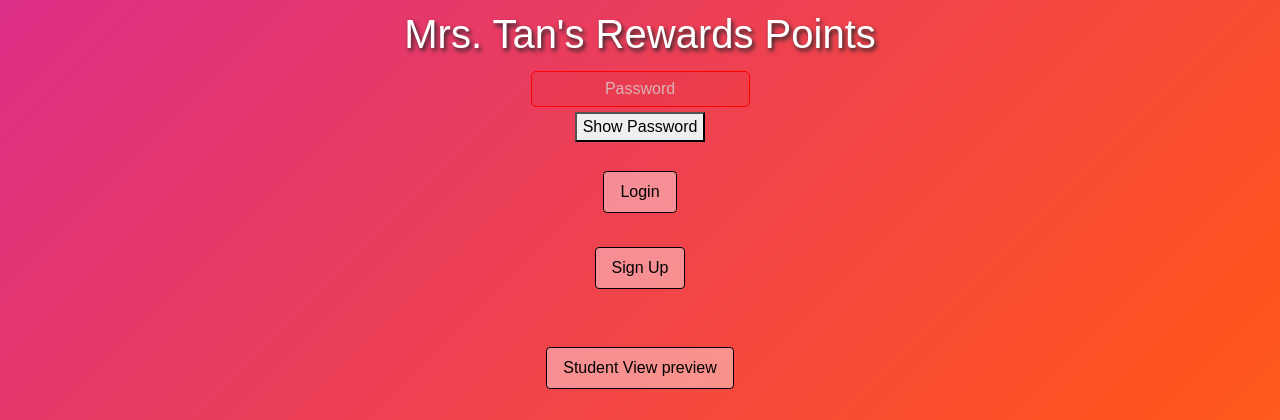
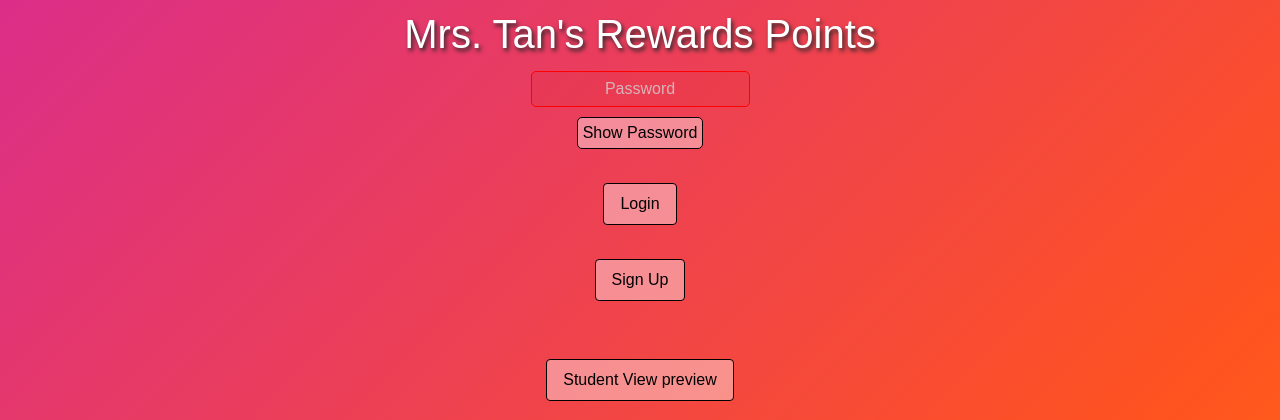
Before and after one commit to MatthiasMasiero/CompSci-RP-Website, a Flask app: page / in a window 1280 px wide. Shown: the top 420 px of the page. Run offline with Flask 2, Linux system fonts and the light colour scheme.

Commit message:
yea yea yea

```diff
--- a/static/login.css
+++ b/static/login.css
@@ -32,7 +32,6 @@ input:valid {
     border: 1px solid black;
 }
 
-input[type="togglePassword"]:hover {
-    /* background-color: #50a145; */
-    background-color: rgb(10, 10, 10);
+input[type="password"] {
+    text-align: center;
   }
--- a/templates/login.html
+++ b/templates/login.html
@@ -38,6 +38,24 @@
 
         toggleButton.addEventListener('click', togglePasswordVisibility);
       </script>
+
+      <style>
+        /* Style the button */
+        button#togglePassword {
+          background-color: rgba(255, 255, 255, 0.4);
+          border: 1px solid rgb(0, 0, 0);
+          padding: 3px 5px;
+          margin: 5px;
+          border-radius: 5px;
+          cursor: pointer;
+        }
+
+
+
+        button#togglePassword:hover {
+          background-color: rgb(255, 255, 255);
+        }
+      </style>
 
     <br>
 
```
